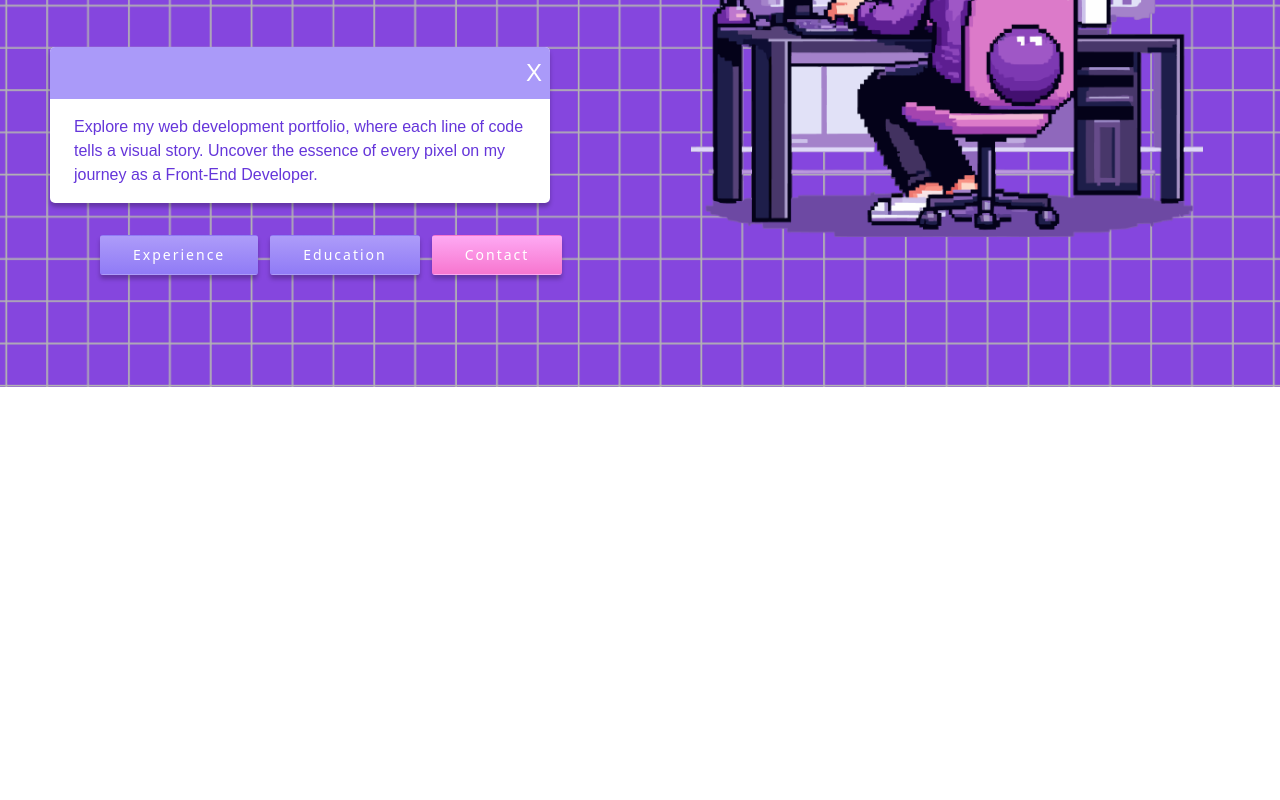
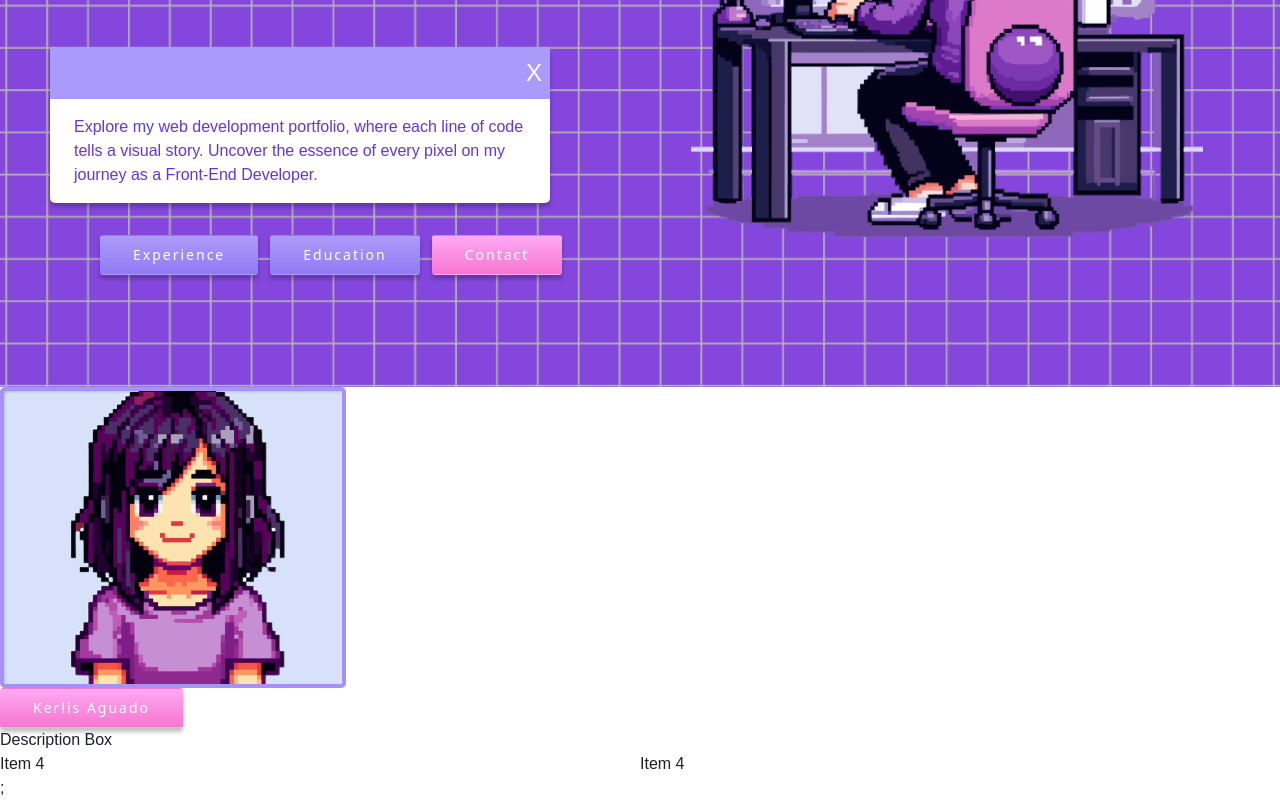
Before and after one commit to keralex/kerlis-portfolio, a React (Vite) app: page / in a window 1280 px wide. Shown: the part 333-1133 px from the top of the page. Before the commit the page ends 800 px from the top, so only its background shows below. Built offline with nearby package versions, Linux system fonts and the light colour scheme; a web font is replaced by a local one.

Commit message:
Create skills structure

```diff
--- a/package.json
+++ b/package.json
@@ -19,7 +19,8 @@
     "eslint-plugin-jsx-a11y": "^6.8.0",
     "framer-motion": "^11.0.8",
     "react": "^18.2.0",
-    "react-dom": "^18.2.0"
+    "react-dom": "^18.2.0",
+    "react-multi-carousel": "^2.8.5"
   },
   "devDependencies": {
     "@types/react": "^18.2.43",
--- a/src/App.tsx
+++ b/src/App.tsx
@@ -1,10 +1,12 @@
 import './App.css';
 import Presentation from './organisms/Presentation/Presentation';
+import Skills from './organisms/Skills/Skills';
 
 function App() {
     return (
         <>
             <Presentation />
+            <Skills />
         </>
     );
 }
--- a/src/organisms/Skills/Skills.tsx
+++ b/src/organisms/Skills/Skills.tsx
@@ -1,4 +1,74 @@
+import { Box, Button, Image, Text } from '@chakra-ui/react';
+import Carousel from 'react-multi-carousel';
+import profileImage from './../../assets/images/profilePixelArt.png';
+import 'react-multi-carousel/lib/styles.css';
+
+const responsive = {
+    desktop: {
+        breakpoint: { max: 3000, min: 1024 },
+        items: 3,
+        slidesToSlide: 3, // optional, default to 1.
+    },
+    tablet: {
+        breakpoint: { max: 1024, min: 464 },
+        items: 2,
+        slidesToSlide: 2, // optional, default to 1.
+    },
+    mobile: {
+        breakpoint: { max: 464, min: 0 },
+        items: 1,
+        slidesToSlide: 1, // optional, default to 1.
+    },
+};
+
 const Skills = () => {
-    return <div>Skills</div>;
+    return (
+        <div>
+            <Box>
+                <Image
+                    src={profileImage}
+                    alt="profile image in a pixel art style"
+                />
+                <Button variant="secondary">Kerlis Aguado</Button>
+            </Box>
+            <Box>
+                <Box>Description Box</Box>
+                <Box>
+                    <Carousel
+                        swipeable={false}
+                        draggable={false}
+                        showDots={false}
+                        responsive={responsive}
+                        infinite={true}
+                        autoPlay={true}
+                        // customLeftArrow={<Text> &lt;</Text>}
+                        // customRightArrow={<Text> &gt;</Text>}
+                        autoPlaySpeed={1000}
+                        keyBoardControl={true}
+                        customTransition="all .5"
+                        transitionDuration={500}
+                        containerClass="carousel-container"
+                        removeArrowOnDeviceType={['tablet', 'mobile']}
+                        dotListClass="custom-dot-list-style"
+                        itemClass="carousel-item-padding-40-px"
+                    >
+                        <div>Item 1</div>
+                        <div>Item 2</div>
+                        <div>Item 3</div>
+                        <div>Item 4</div>
+                        <div>Item 4</div>
+                        <div>Item 4</div>
+                        <div>Item 4</div>
+                        <div>Item 4</div>
+                        <div>Item 4</div>
+                        <div>Item 4</div>
+                        <div>Item 4</div>
+                        <div>Item 4</div>
+                    </Carousel>
+                    ;
+                </Box>
+            </Box>
+        </div>
+    );
 };
 export default Skills;
```
Also changed, not shown: src/assets/images/profilePixelArt.png (added), src/organisms/Skills/Skills.styles.ts (added), 1 other file (tests, documents, lock files or other folders).
